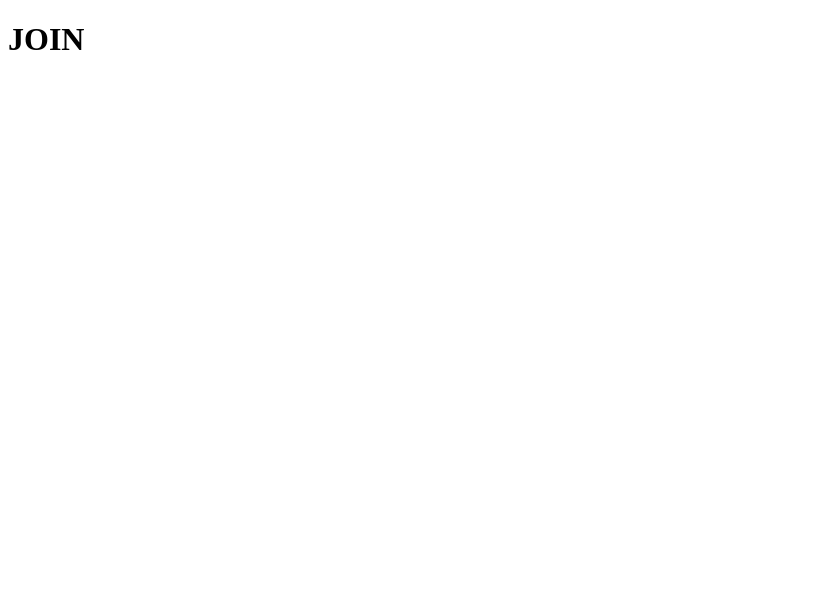
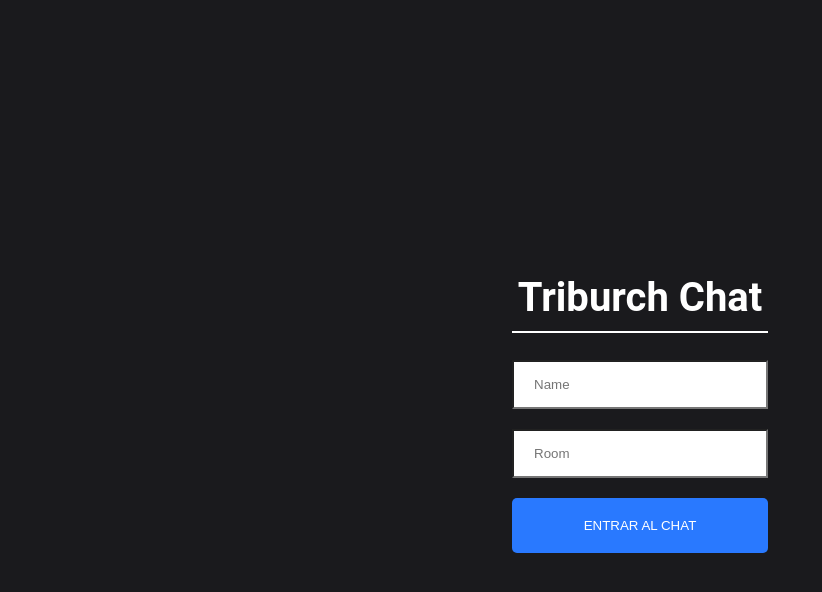
Before and after one commit to fenix15100/react-chat-socket-io, a React (Create React App) app in the folder client/: page / in a window 1280 px wide. Shown: the top 592 px of the page, without its empty margins (0-822 px from the left). Built offline with nearby package versions, Linux system fonts and the light colour scheme.

Commit message:
Component Join.js Done

```diff
--- a/client/src/components/Join.js
+++ b/client/src/components/Join.js
@@ -1,8 +1,27 @@
-import React from 'react';
+import React, { useState } from 'react';
+import { Link } from "react-router-dom";
+import './css/Join.css';
+
 const Join = () => {
-    return (
-        <h1>JOIN</h1>
-    );
+  const [name, setName] = useState('');
+  const [room, setRoom] = useState('');
+
+  return (
+    <div className="joinOuterContainer">
+      <div className="joinInnerContainer">
+        <h1 className="heading">Triburch Chat</h1>
+        <div>
+          <input placeholder="Name" className="joinInput" type="text" onChange={(event) => setName(event.target.value)} />
+        </div>
+        <div>
+          <input placeholder="Room" className="joinInput mt-20" type="text" onChange={(event) => setRoom(event.target.value)} />
+        </div>
+        <Link onClick={e => (!name || !room) ? e.preventDefault() : null} to={`/chat?name=${name}&room=${room}`}>
+          <button className={'button mt-20'} type="submit">Entrar al chat</button>
+        </Link>
+      </div>
+    </div>
+  );
 }
 
 export default Join;
--- /dev/null
+++ b/client/src/components/css/Join.css
@@ -0,0 +1,71 @@
+html, body {
+    font-family: 'Roboto', sans-serif;
+    padding: 0;
+    margin: 0;
+  }
+
+  #root {
+    height: 100vh;
+  }
+
+  * {
+    box-sizing: border-box;
+  }
+
+  .joinOuterContainer {
+    display: flex;
+    justify-content: center;
+    text-align: center;
+    height: 100vh;
+    align-items: center;
+    background-color: #1A1A1D;
+  }
+
+  .joinInnerContainer {
+    width: 20%;
+  }
+
+  .joinInput {
+    border-radius: 0;
+    padding: 15px 20px;
+    width: 100%;
+  }
+
+  .heading {
+    color: white;
+    font-size: 2.5em;
+    padding-bottom: 10px;
+    border-bottom: 2px solid white;
+  }
+
+  .button {
+      color: #fff !important;
+      text-transform: uppercase;
+      text-decoration: none;
+      background: #2979FF;
+      padding: 20px;
+      border-radius: 5px;
+      display: inline-block;
+      border: none;
+      width: 100%;
+  }
+
+  .mt-20 {
+    margin-top: 20px;
+  }
+
+  @media (min-width: 320px) and (max-width: 480px) {
+    .joinOuterContainer {
+      height: 100%;
+    }
+
+    .joinInnerContainer {
+      width: 90%;
+    }
+
+
+  }
+
+  button:focus {
+    outline: 0;
+  }
```
Also changed, not shown: 1 other file (tests, documents, lock files or other folders).
